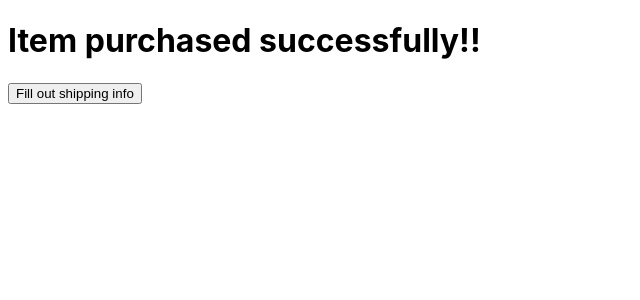
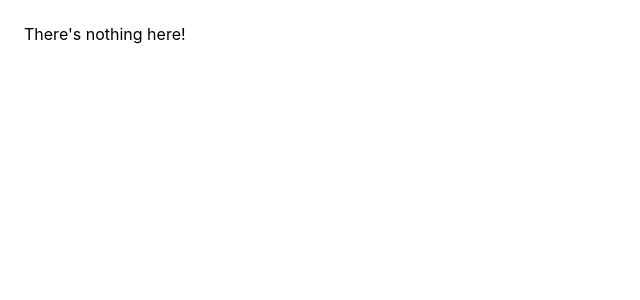
Before and after one commit to jossnmb/react-training-101, a React (Vite) app: page /PurchaseConfirmed in a window 1280 px wide. Shown: the top 300 px of the page, without its empty margins (0-640 px from the left). Built offline with nearby package versions, Linux system fonts and the light colour scheme.

Commit message:
2 files modified, 1 deleted

```diff
--- a/src/App2/App.jsx
+++ b/src/App2/App.jsx
@@ -1,16 +1,12 @@
 import * as React from 'react';
 import { BrowserRouter, Routes, Route } from 'react-router-dom';
 import PurchasePage from '../App2/PurchasePage';
-import Purchased from '../App2/PurchaseConfirmed';
 
 export default function App() {
   return (
     <BrowserRouter>
       <Routes>
-        <Route path="/" element={<PurchasePage />}>
-          {/* <Route path="loader" element={<Loader />} /> */}
-        </Route>
-        <Route path="PurchaseConfirmed" element={<Purchased />} />
+        <Route path="/" element={<PurchasePage />} />
         <Route
           path="*"
           element={
--- a/src/App2/PurchaseConfirmed.jsx
+++ /dev/null
@@ -1,8 +0,0 @@
-export default function Purchased() {
-  return (
-    <div>
-      <h1>Item purchased successfully!!</h1>
-      <button>Fill out shipping info</button>
-    </div>
-  );
-}
```
Also changed, not shown: Todo.txt.
